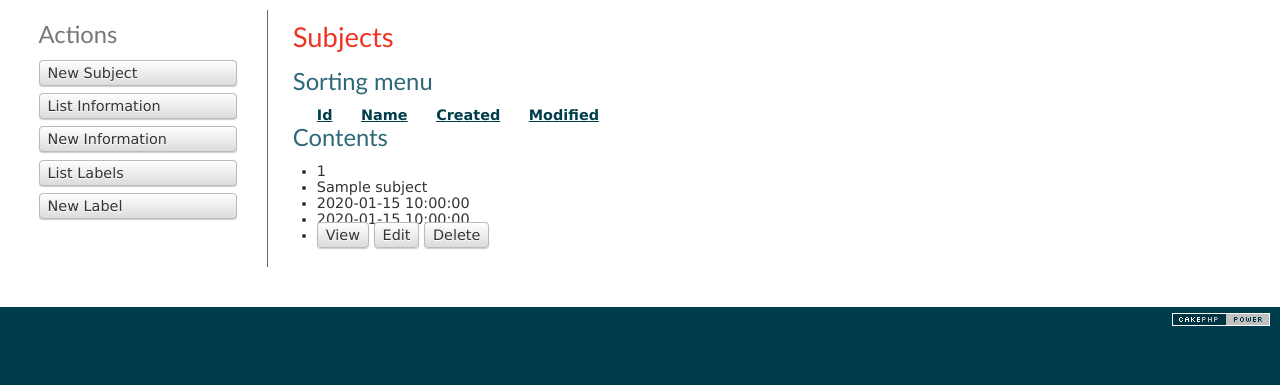
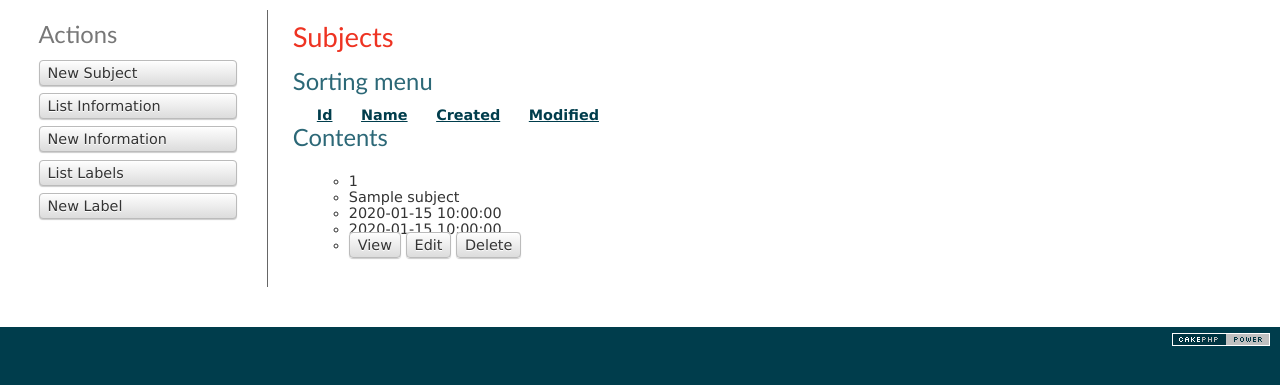
Before and after one commit to yajamon/RelationMapCreater, a CakePHP app: the page made by src/cakeapp/app/View/Subjects/index.ctp in a window 1280 px wide. Shown: the part 47-432 px from the top of the page. Run offline with PHP 8.4 and a stand-in for CakePHP, Linux system fonts and the light colour scheme; the template is opened without the code that fills it: most values are stand-ins (such as "Sample title", 1, 10 or a date in 2020); data that the repository does not hold is empty; some libraries are stand-ins or nearby versions.

Commit message:
subject/index 表示を変更
項目をタイル配置できるように修正

```diff
--- a/src/cakeapp/app/View/Subjects/index.ctp
+++ b/src/cakeapp/app/View/Subjects/index.ctp
@@ -14,8 +14,10 @@ $this->end();
 		<!-- <li class="actions"><?php echo __('Actions'); ?></li> -->
 	</ul>
 	<h3>Contents</h3>
+	<ul class="contents">
+		<?php foreach ($subjects as $subject): ?>
+		<li class='content'>
 			<ul>
-		<?php foreach ($subjects as $subject): ?>
 				<li><?php echo h($subject['Subject']['id']); ?>&nbsp;</li>
 				<li><?php echo h($subject['Subject']['name']); ?>&nbsp;</li>
 				<li><?php echo h($subject['Subject']['created']); ?>&nbsp;</li>
@@ -24,6 +26,8 @@ $this->end();
 					<?php echo $this->Html->link(__('View'), array('action' => 'view', $subject['Subject']['id'])); ?>
 					<?php echo $this->Html->link(__('Edit'), array('action' => 'edit', $subject['Subject']['id'])); ?>
 					<?php echo $this->Form->postLink(__('Delete'), array('action' => 'delete', $subject['Subject']['id']), null, __('Are you sure you want to delete # %s?', $subject['Subject']['id'])); ?>
+				</li>
+			</ul>
 		</li>
 		<?php endforeach; ?>
 	</ul>
--- a/src/cakeapp/app/webroot/css/subjects/index.css
+++ b/src/cakeapp/app/webroot/css/subjects/index.css
@@ -2,3 +2,12 @@
 	display: inline-block;
 	/*test*/
 }
+
+.contents{
+	margin: 10px;
+	padding: 10px;
+}
+
+.content{
+	display: inline-block;
+}
```
Lines whose indentation alone changed are shown as unchanged.
